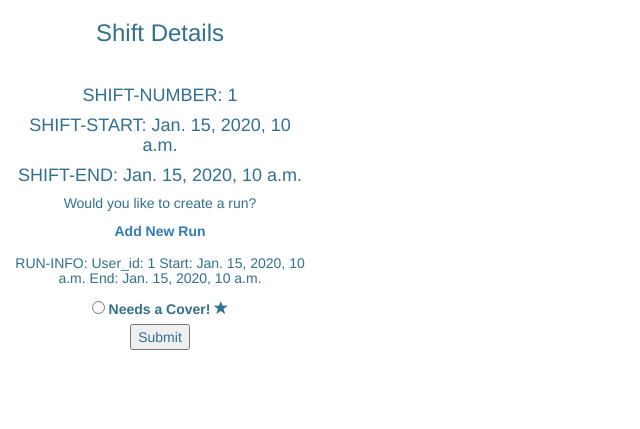
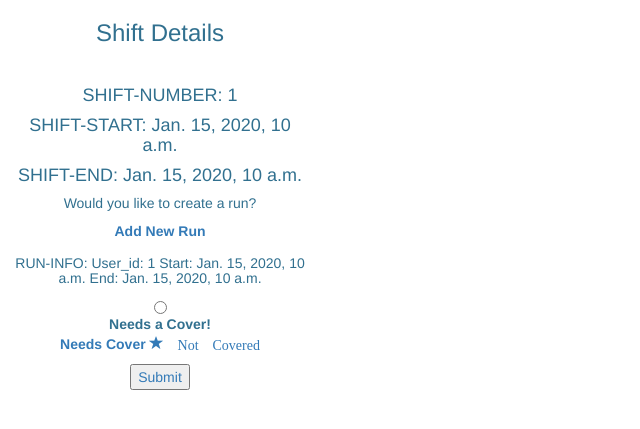
Before and after one commit to ssrahman34/Employee-Shifts-Project, a Django app: template shift_project/shifts_app/templates/shifts_app/detail.html in a window 1280 px wide. Shown: the top 429 px of the page, without its empty margins (0-640 px from the left). Run offline with Django 3.2, Linux system fonts and the light colour scheme; the template is opened without the code that fills it: most values are stand-ins (such as "Sample title", 1, 10 or a date in 2020); parts of the project's set-up code (start-up, migrations or seed data) failed here and were passed over; some libraries are stand-ins or nearby versions.

Commit message:
query for covered feature

```diff
--- a/shift_project/shifts_app/templates/shifts_app/detail.html
+++ b/shift_project/shifts_app/templates/shifts_app/detail.html
@@ -18,15 +18,21 @@
             <a href = "{% url 'shift:create_run' shift.id %}" class="active">Add New Run</a>
         </label>
     </ul>
-<form action = "{% url 'shift:covered'  shift.id%}" method = "post">
+
         {% csrf_token %}
     {% for run in shift.runs_related.all %}
 <h5>RUN-INFO: User_id:  {{run.user_id}} Start:  {{run.start_datetime}} End:  {{run.end_datetime}}</h5>
-<input type = "radio" id="run{{ forloop.counter }}" name="run" value="{{ run.id }}">
+<input type = "radio" id="run{{ forloop.counter }}" name="therun" value="{{ run.id }}">
     <label for="run{{ forloop.counter}}">
         Needs a Cover!
         <label role="presentation" class="active">
-                <span class="glyphicon glyphicon-star {% if run.is_covered %}active{% endif %}"></span>
+                <a href ="{% url 'shift:covered'  shift.id%}" method = "post">Needs Cover</form>
+            <span class="glyphicon glyphicon-star">
+                {% if run.is_covered %}
+                Covered
+                {%else%}
+                Not Covered
+                {% endif %}</span>
             </label>
         {% if run.is_covered %}
             <img src="http://i.imgur.com/b9b13Rd.png" />
--- a/shift_project/shifts_app/views.py
+++ b/shift_project/shifts_app/views.py
@@ -230,7 +230,8 @@ class ShiftDelete(DeleteView):
 
 def covered(request,shift_id):
     shift = get_object_or_404(Shift, pk=shift_id)
-    selected_run = shift.runs_related.all().get(pk=request.POST['run'])
+    selected_run = shift.runs_related.all().filter(user_id = 'therun'.user_id, start_datetime='therun'.start_datetime, end_datetime='therun'.end_datetime)
+    #selected_run= shift.
     selected_run.is_covered = False
     selected_run.save()
     shift.save()
```
Also changed, not shown: shift_project/db.sqlite3.
